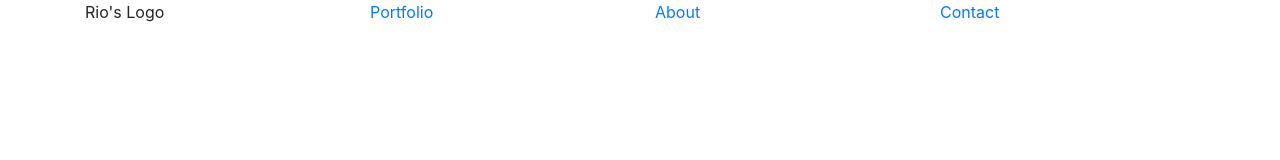
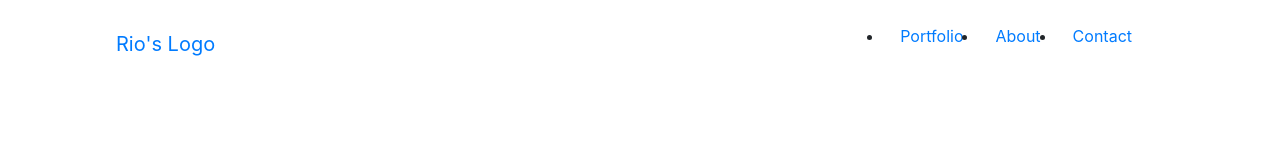
Before and after one commit to razvanso/bootstrap-portfolio, a plain HTML site: page index.html in a window 1280 px wide. Drawn offline with nearby package versions, Linux system fonts and the light colour scheme.

Commit message:
WIP: navbar

```diff
--- a/index.html
+++ b/index.html
@@ -1,45 +1,37 @@
 <!DOCTYPE html>
 <html lang="en">
+
 <head>
   <meta charset="utf-8">
   <meta http-equiv="X-UA-Compatible" content="IE=edge">
   <title></title>
   <meta name="description" content="">
   <meta name="viewport" content="width=device-width, initial-scale=1">
-    <link rel="stylesheet" href="https://cdn.jsdelivr.net/npm/bootstrap@4.2.1/dist/css/bootstrap.min.css"
-      integrity="sha384-GJzZqFGwb1QTTN6wy59ffF1BuGJpLSa9DkKMp0DgiMDm4iYMj70gZWKYbI706tWS" crossorigin="anonymous">
+  <link rel="stylesheet" href="https://cdn.jsdelivr.net/npm/bootstrap@4.2.1/dist/css/bootstrap.min.css" integrity="sha384-GJzZqFGwb1QTTN6wy59ffF1BuGJpLSa9DkKMp0DgiMDm4iYMj70gZWKYbI706tWS" crossorigin="anonymous">
 </head>
+
 <body class="container">
   <header>
-      <div class="row">
-        <div class="col">
-          Rio's Logo
+    <nav class="navbar">
+      <div class="container-fluid">
+        <a class="navbar-brand" href="#">Rio's Logo</a>
+        <ul class="navbar">
+          <li class="nav-item">
+            <a class="nav-link" aria-current="page" href="#portfolio">Portfolio</a>
+          </li>
+          <li class="nav-item">
+            <a class="nav-link" href="#about">About</a>
+          </li>
+          <li class="nav-item">
+            <a class="nav-link" href="#contact">Contact</a>
+          </li>
+        </ul>
       </div>
-        <div class="col">
-          <a href="">Portfolio</a>
-        </div>
-        <div class="col">
-          <a href="">About</a>
-        </div>
-        <div class="col">
-          <a href="">Contact</a>
-        </div>
-          <!-- <ul>
-            <li><a href="">Portfolio</a></li>
-            <li><a href="">About</a></li>
-            <li><a href="">Contact</a></li>
-          </ul> -->
-        </div>
-        <div class="col">
-        </div>
-      </div>
+    </nav>
   </header>
-    <script src="https://code.jquery.com/jquery-3.3.1.slim.min.js"
-      integrity="sha384-q8i/X+965DzO0rT7abK41JStQIAqVgRVzpbzo5smXKp4YfRvH+8abtTE1Pi6jizo" crossorigin="anonymous"></script>
-    <script src="https://cdn.jsdelivr.net/npm/popper.js@1.14.6/dist/umd/popper.min.js"
-      integrity="sha384-wHAiFfRlMFy6i5SRaxvfOCifBUQy1xHdJ/yoi7FRNXMRBu5WHdZYu1hA6ZOblgut" crossorigin="anonymous"></script>
-    <script src="https://cdn.jsdelivr.net/npm/bootstrap@4.2.1/dist/js/bootstrap.min.js"
-      integrity="sha384-B0UglyR+jN6CkvvICOB2joaf5I4l3gm9GU6Hc1og6Ls7i6U/mkkaduKaBhlAXv9k" crossorigin="anonymous"></script>
+  <script src="https://code.jquery.com/jquery-3.3.1.slim.min.js" integrity="sha384-q8i/X+965DzO0rT7abK41JStQIAqVgRVzpbzo5smXKp4YfRvH+8abtTE1Pi6jizo" crossorigin="anonymous"></script>
+  <script src="https://cdn.jsdelivr.net/npm/popper.js@1.14.6/dist/umd/popper.min.js" integrity="sha384-wHAiFfRlMFy6i5SRaxvfOCifBUQy1xHdJ/yoi7FRNXMRBu5WHdZYu1hA6ZOblgut" crossorigin="anonymous"></script>
+  <script src="https://cdn.jsdelivr.net/npm/bootstrap@4.2.1/dist/js/bootstrap.min.js" integrity="sha384-B0UglyR+jN6CkvvICOB2joaf5I4l3gm9GU6Hc1og6Ls7i6U/mkkaduKaBhlAXv9k" crossorigin="anonymous"></script>
 </body>
 
 </html>
```
Lines whose indentation alone changed are shown as unchanged.
